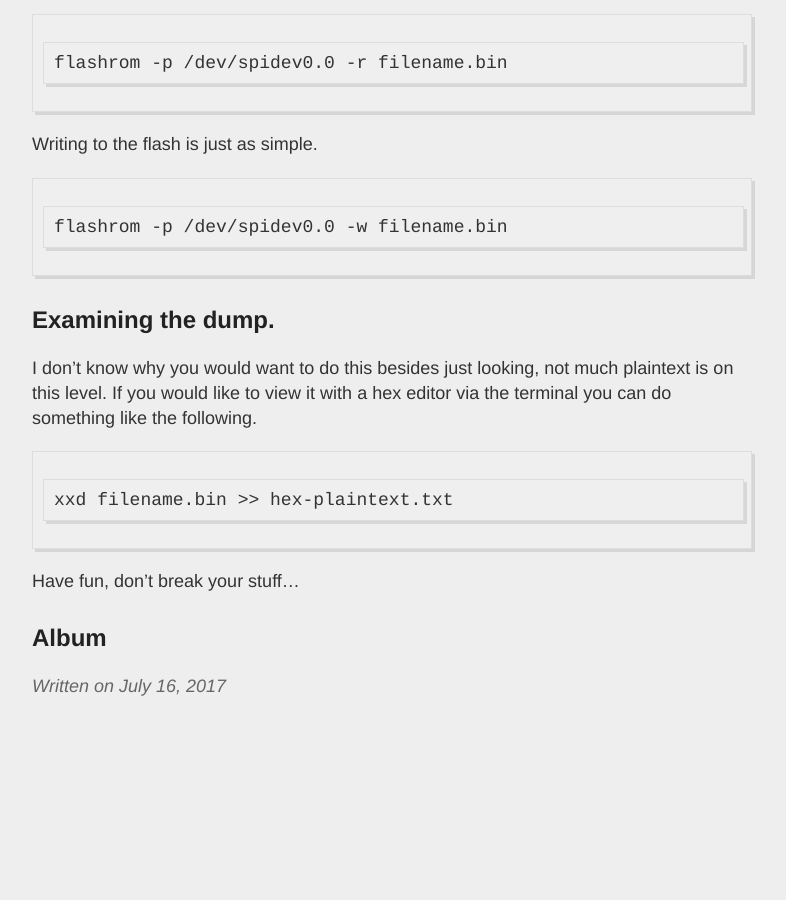
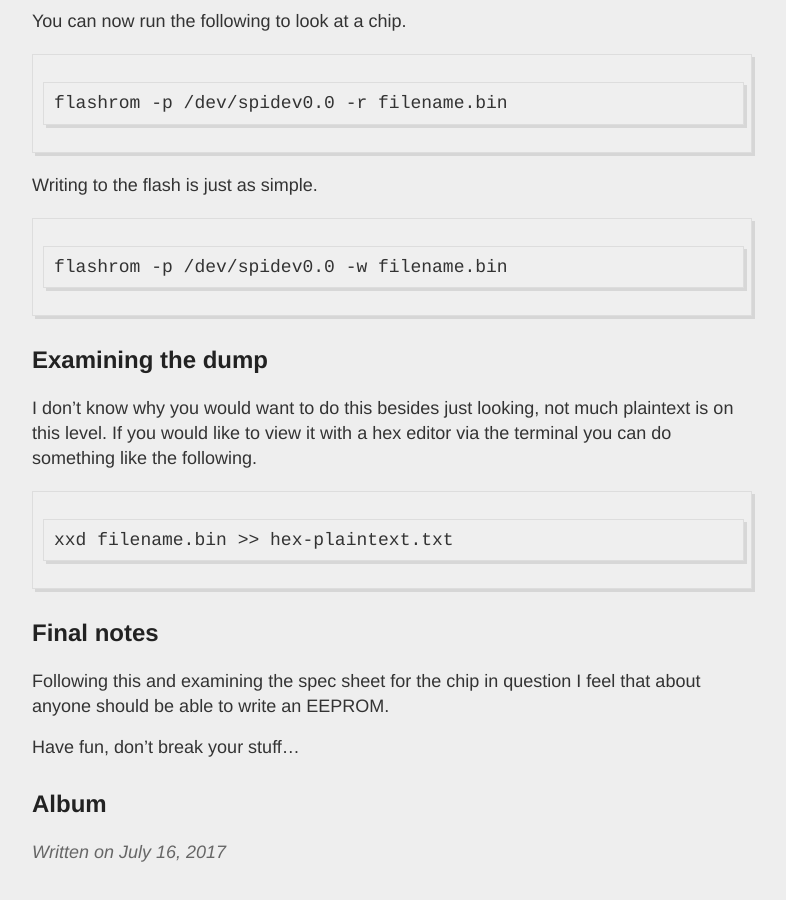
Before and after one commit to thejordanprice/thejordanprice.github.io, a Jekyll site: the page built from _posts/2017-7-16-Pi-Bios-Flasher.md, in a window 1280 px wide and 900 px high, scrolled down 2440 px. Shown: the whole window, without its empty margins (248-1034 px from the left). Built offline with Jekyll 4.4.1, drawn with Linux system fonts in a browser that asks for light colours; comment, search, counter and statistics services are not loaded; before the commit the page ends 3175 px from its top, so only the background shows below that; some of the changed text lies outside the part shown.

Commit message:
minor edits to the eeprom flashing post.

```diff
--- a/_posts/2017-7-16-Pi-Bios-Flasher.md
+++ b/_posts/2017-7-16-Pi-Bios-Flasher.md
@@ -34,6 +34,8 @@
 Reboot and you should be able to see the driver loaded and the device /dev/spidev0.0 is available.
 
 ## GPIO Pinout
+
+You will need to grab the jumper wires and get the following 6 pins hooked up.
 
     25 <--> GND
     24 <--> /CS
@@ -75,11 +77,15 @@
 
     flashrom -p /dev/spidev0.0 -w filename.bin
 
-## Examining the dump.
+## Examining the dump
 
 I don't know why you would want to do this besides just looking, not much plaintext is on this level. If you would like to view it with a hex editor via the terminal you can do something like the following.
 
     xxd filename.bin >> hex-plaintext.txt
+
+## Final notes
+
+Following this and examining the spec sheet for the chip in question I feel that about anyone should be able to write an EEPROM.
 
 Have fun, don't break your stuff...
 
```
